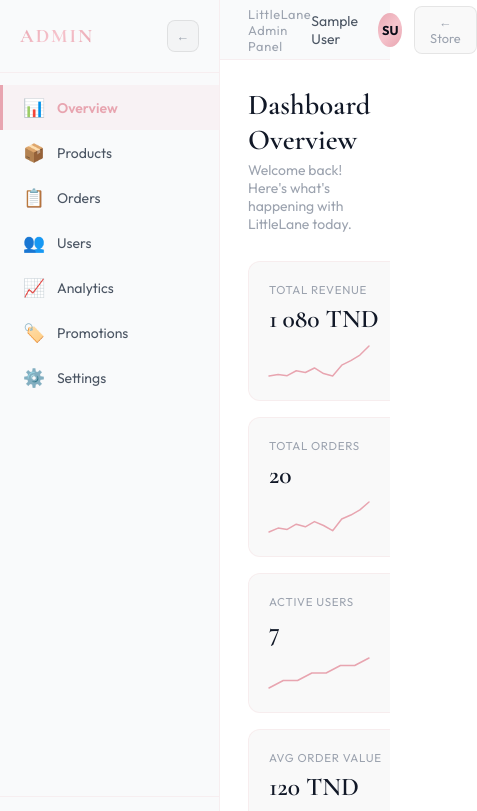
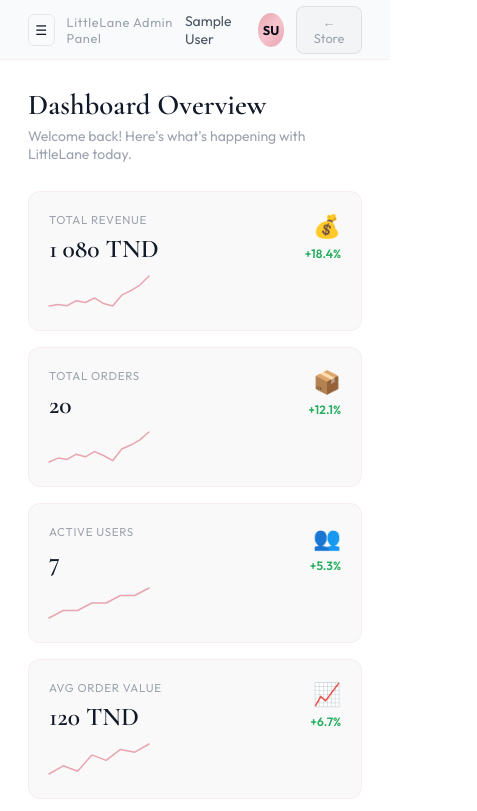
Before and after one commit to quarezma7/littlelane-luxury-store, a React (Vite) app: page /admin/overview in a window 390 px wide. Shown: the top 811 px of the page, 477 px wide, since content can reach past the window. Built offline with nearby package versions, Linux system fonts and the light colour scheme; sample sign-in values are in the browser's storage.

Commit message:
Admin sidebar mobile responsiveness and initial collapsed state

```diff
--- a/src/features/admin/AdminSidebar.jsx
+++ b/src/features/admin/AdminSidebar.jsx
@@ -15,12 +15,12 @@ export default function AdminSidebar({ collapsed, setCollapsed }) {
   const location = useLocation();
 
   return (
-    <aside style={{
+    <aside className={`admin-sidebar ${collapsed ? 'collapsed' : ''}`} style={{
       width: collapsed ? 64 : 220,
       background: 'var(--bg-secondary)',
       borderRight: '1px solid var(--border-glass)',
       display: 'flex', flexDirection: 'column',
-      transition: 'width 0.3s cubic-bezier(0.25,0.46,0.45,0.94)',
+      transition: 'all 0.3s cubic-bezier(0.25,0.46,0.45,0.94)',
       flexShrink: 0, height: '100vh', position: 'sticky', top: 0,
       overflowX: 'hidden', zIndex: 100,
     }}>
--- a/src/pages/admin/AdminLayout.jsx
+++ b/src/pages/admin/AdminLayout.jsx
@@ -5,7 +5,7 @@ import AdminSidebar from '../../features/admin/AdminSidebar';
 
 export default function AdminLayout() {
   const { currentUser } = useApp();
-  const [collapsed, setCollapsed] = useState(false);
+  const [collapsed, setCollapsed] = useState(true);
   const navigate = useNavigate();
 
   if (!currentUser || currentUser.role !== 'admin') {
@@ -23,6 +23,15 @@ export default function AdminLayout() {
           padding: '0 28px', position: 'sticky', top: 0, zIndex: 50, flexShrink: 0,
         }}>
           <div style={{ display: 'flex', alignItems: 'center', gap: 12 }}>
+            <button
+              className="mobile-only"
+              onClick={() => setCollapsed(false)}
+              style={{
+                background: 'none', border: '1px solid var(--border-subtle)', borderRadius: 6,
+                color: 'var(--text-primary)', width: 32, height: 32,
+                display: 'flex', alignItems: 'center', justifyContent: 'center', cursor: 'pointer'
+              }}
+            >☰</button>
             <span style={{ fontSize: '0.8rem', color: 'var(--text-muted)', letterSpacing: '0.05em' }}>
               LittleLane Admin Panel
             </span>
@@ -53,6 +62,15 @@ export default function AdminLayout() {
           </div>
         </header>
 
+        {/* Overlay for mobile when sidebar is open */}
+        {!collapsed && (
+          <div
+            className="mobile-only"
+            onClick={() => setCollapsed(true)}
+            style={{ position: 'fixed', inset: 0, background: 'rgba(0,0,0,0.5)', zIndex: 90 }}
+          />
+        )}
+
         {/* Page content */}
         <main style={{ flex: 1, overflowY: 'auto', animation: 'fadeIn 0.3s ease' }}>
           <Outlet />
--- a/src/styles/globals.css
+++ b/src/styles/globals.css
@@ -289,6 +289,22 @@ img { max-width: 100%; display: block; }
   /* Navbar specific: push search to bottom row on mobile */
   .nav-search { order: 3; flex: 1 1 100% !important; max-width: 100% !important; margin-top: 8px; }
   .nav-actions { order: 2; }
+
+  /* Admin Sidebar Mobile */
+  .admin-sidebar {
+    position: fixed !important;
+    left: 0;
+    top: 0;
+    height: 100vh !important;
+    width: 260px !important; /* Full width for drawer */
+    z-index: 100 !important;
+    transform: translateX(0);
+    box-shadow: 4px 0 24px rgba(0,0,0,0.4);
+  }
+  .admin-sidebar.collapsed {
+    transform: translateX(-100%);
+    box-shadow: none;
+  }
 }
 
 @media (max-width: 480px) {
```
